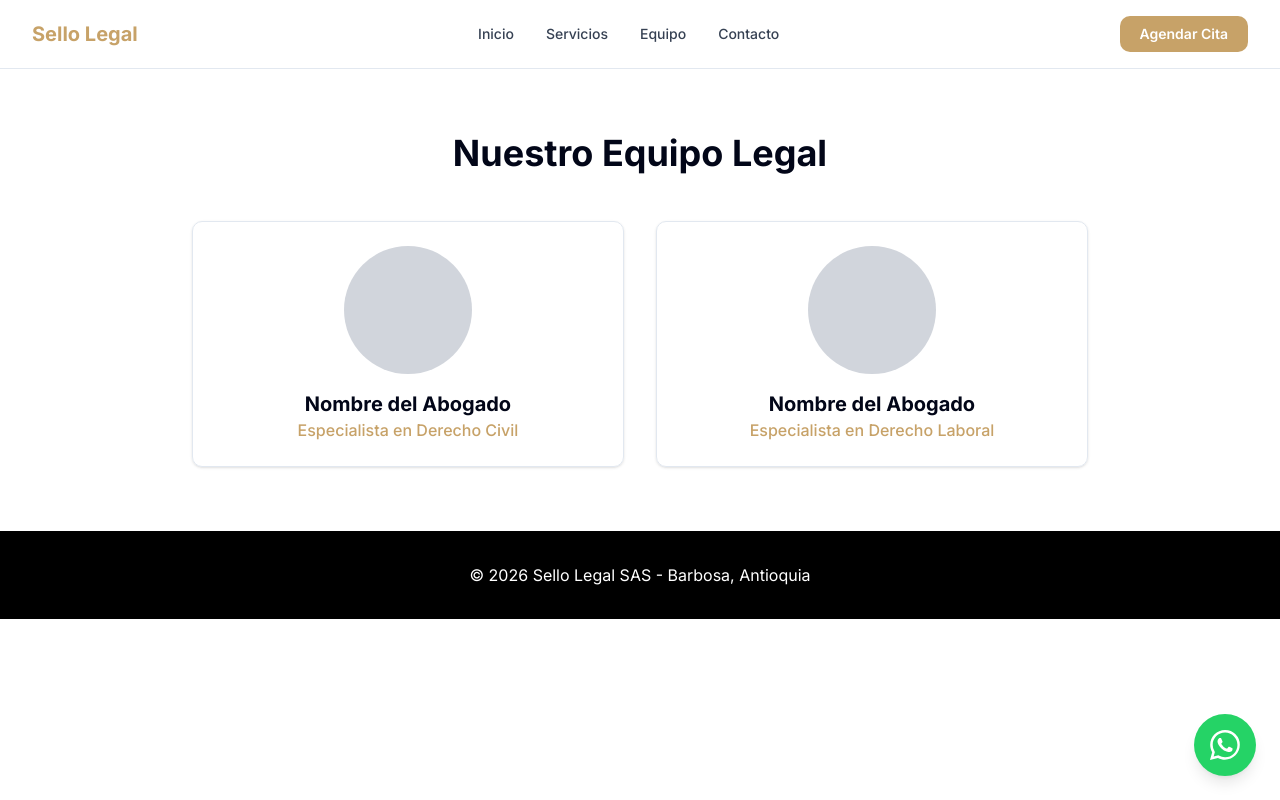
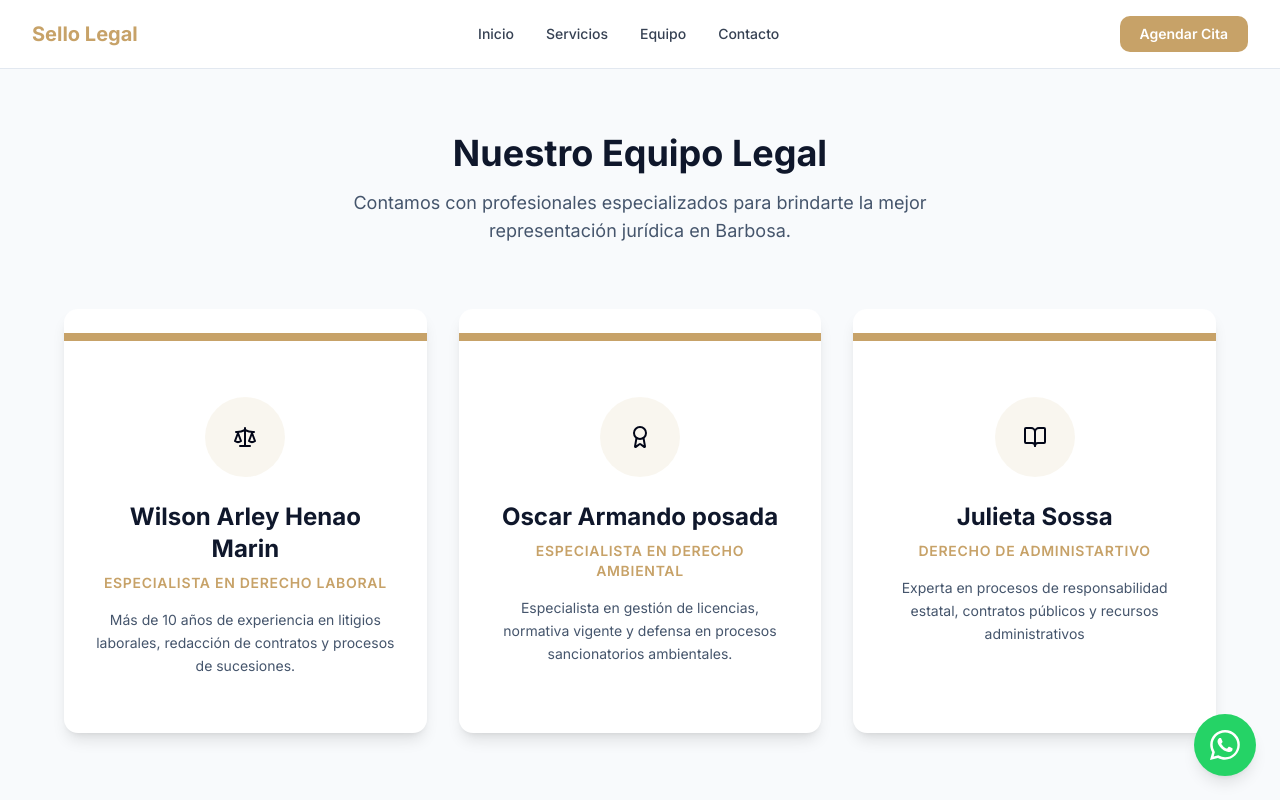
Before and after one commit to Helen3887/sello-legal, a Next.js app: page /equipo in a window 1280 px wide. Shown: the top 800 px of the page. Built offline with nearby package versions, Linux system fonts and the light colour scheme.

Commit message:
correccion contactos y equipo de trabajo

```diff
--- a/app/contacto/page.tsx
+++ b/app/contacto/page.tsx
@@ -33,7 +33,7 @@ export default function ContactoPage() {
                 </div>
                 <div>
                   <h3 className="font-bold text-slate-800">Teléfono y WhatsApp</h3>
-                  <p className="text-slate-600">+57 300 573 7222</p>
+                  <p className="text-slate-600">+57 3239498671</p>
                 </div>
               </CardContent>
             </Card>
@@ -45,14 +45,14 @@ export default function ContactoPage() {
                 </div>
                 <div>
                   <h3 className="font-bold text-slate-800">Correo Electrónico</h3>
-                  <p className="text-slate-600">contacto@sellolegal.com</p>
+                  <p className="text-slate-600">sellolegalsas@gmail.com</p>
                 </div>
               </CardContent>
             </Card>
 
             <div className="flex space-x-4 pt-4">
                <Button variant="outline" className="rounded-full border-[#C7A268] text-[#C7A268] hover:bg-[#C7A268] hover:text-white">
-                 <Instagram size={20} className="mr-2" /> Instagram
+                 <Instagram size={20} className="mr-2" /> Instagram sello_legal
                </Button>
                <Button variant="outline" className="rounded-full border-[#C7A268] text-[#C7A268] hover:bg-[#C7A268] hover:text-white">
                  <Facebook size={20} className="mr-2" /> Facebook
--- a/app/equipo/page.tsx
+++ b/app/equipo/page.tsx
@@ -1,17 +1,58 @@
+import { Card, CardContent } from "@/components/ui/card";
+import { Scale, Award, BookOpen } from "lucide-react";
+
 export default function EquipoPage() {
+  // AQUÍ PUEDES AGREGAR MÁS ABOGADOS FÁCILMENTE
+  const abogados = [
+    {
+      nombre: "Wilson Arley Henao Marin",
+      especialidad: "Especialista en Derecho Laboral",
+      descripcion: "Más de 10 años de experiencia en litigios laborales, redacción de contratos y procesos de sucesiones.",
+      icono: <Scale className="" />
+    },
+    {
+      nombre: "Oscar Armando posada",
+      especialidad: "Especialista en Derecho Ambiental",
+      descripcion: "Especialista en gestión de licencias, normativa vigente y defensa en procesos sancionatorios ambientales.",
+      icono: <Award className="" />
+    },
+    {
+      nombre: "Julieta Sossa",
+      especialidad: "Derecho de Administartivo",
+      descripcion: "Experta en procesos de responsabilidad estatal, contratos públicos y recursos administrativos",
+      icono: <BookOpen className="" />
+    },
+    // Si quieres agregar un cuarto, solo copia desde { hasta } y pégalo aquí abajo
+  ];
+
   return (
-    <div className="container mx-auto py-16 px-4 text-center">
-      <h1 className="text-4xl font-bold mb-12">Nuestro Equipo Legal</h1>
-      <div className="grid md:grid-cols-2 gap-8 max-w-4xl mx-auto">
-        <div className="p-6 border rounded-lg shadow-sm">
-          <div className="w-32 h-32 bg-gray-300 rounded-full mx-auto mb-4"></div>
-          <h3 className="text-xl font-bold">Nombre del Abogado</h3>
-          <p className="text-[#C7A268] font-medium">Especialista en Derecho Civil</p>
+    <div className="bg-slate-50 min-h-screen py-16 px-6">
+      <div className="max-w-6xl mx-auto">
+        <div className="text-center mb-16">
+          <h1 className="text-4xl font-bold text-slate-900 mb-4">Nuestro Equipo Legal</h1>
+          <p className="text-lg text-slate-600 max-w-2xl mx-auto">
+            Contamos con profesionales especializados para brindarte la mejor representación jurídica en Barbosa.
+          </p>
         </div>
-        <div className="p-6 border rounded-lg shadow-sm">
-          <div className="w-32 h-32 bg-gray-300 rounded-full mx-auto mb-4"></div>
-          <h3 className="text-xl font-bold">Nombre del Abogado</h3>
-          <p className="text-[#C7A268] font-medium">Especialista en Derecho Laboral</p>
+
+        <div className="grid grid-cols-1 md:grid-cols-2 lg:grid-cols-3 gap-8">
+          {abogados.map((abogado, index) => (
+            <Card key={index} className="border-none shadow-lg hover:shadow-xl transition-shadow bg-white overflow-hidden">
+              <div className="h-2 bg-[#C7A268]"></div>
+              <CardContent className="p-8 text-center">
+                <div className="w-20 h-20 bg-[#C7A268]/10 rounded-full flex items-center justify-center mx-auto mb-6">
+                  {abogado.icono}
+                </div>
+                <h3 className="text-2xl font-bold text-slate-900 mb-2">{abogado.nombre}</h3>
+                <p className="text-[#C7A268] font-semibold mb-4 text-sm uppercase tracking-wider">
+                  {abogado.especialidad}
+                </p>
+                <p className="text-slate-600 leading-relaxed text-sm">
+                  {abogado.descripcion}
+                </p>
+              </CardContent>
+            </Card>
+          ))}
         </div>
       </div>
     </div>
```
